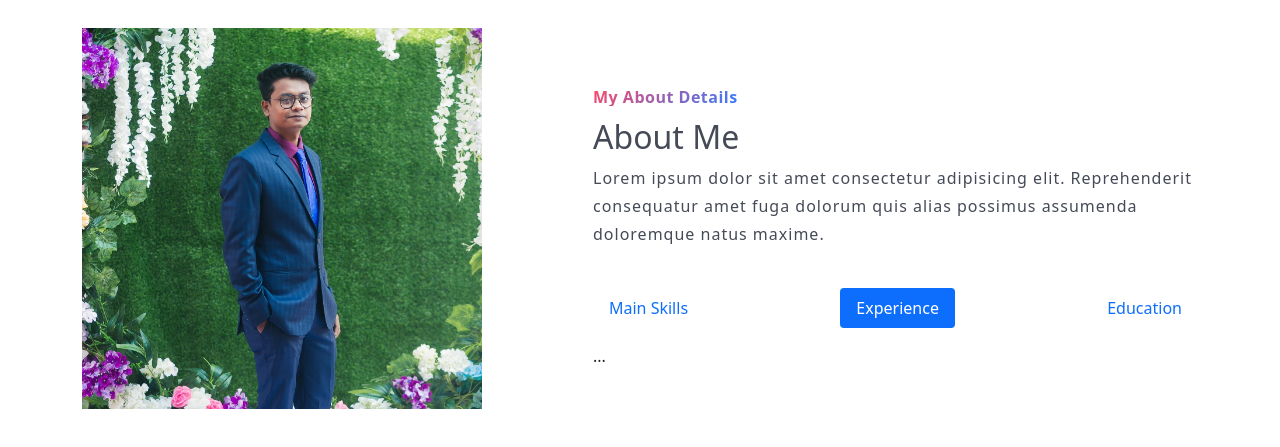
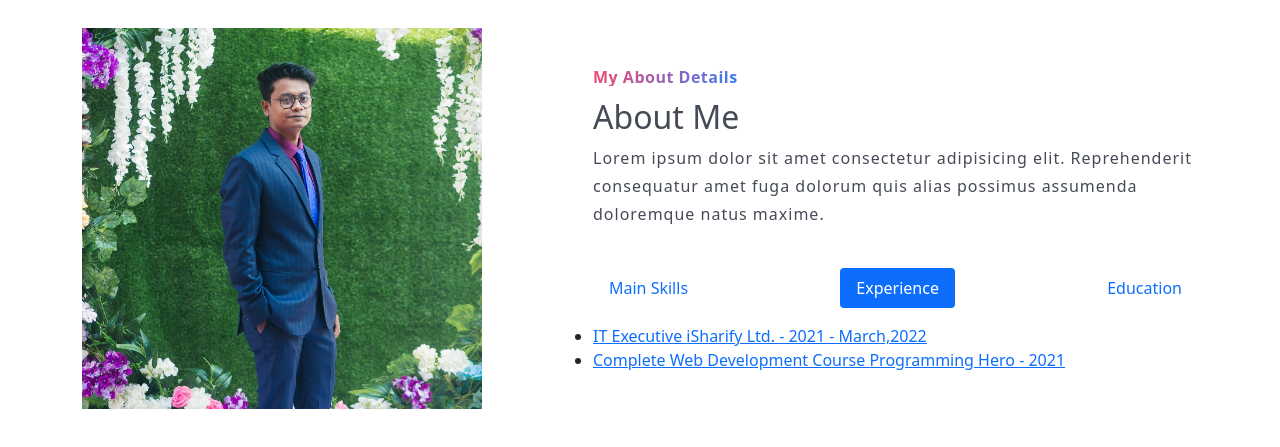
Before and after one commit to aditya19xx/portfolio-website, a plain HTML site: page index.html in a window 1280 px wide. Both pictures are taken after a click on the tab "Experience". Shown: the part 672-1119 px from the top of the page. Drawn offline with nearby package versions, Linux system fonts and the light colour scheme.

Commit message:
download button activated

```diff
--- a/index.html
+++ b/index.html
@@ -91,7 +91,7 @@
               based in Bangladesh
             </h1>
             <div class="mt-4">
-              <a class="main-btn" href="">Download CV</a>
+              <a class="main-btn" href="my_cv.pdf">Download CV</a>
             </div>
           </div>
         </div>
@@ -105,7 +105,7 @@
       <div class="container">
         <div class="row justify-content-between align-items-center">
           <div class="col-lg-5 mb-4 mb-lg-0">
-            <img style="width: 400px" src="images/about.jpg" alt="about-me" />
+            <img style="width: 400px" class="img-fluid" src="images/about.jpg" alt="about-me" />
           </div>
           <div class="col-lg-7 ps-lg-5 text-center text-lg-start">
             <div class="my-3 mb-lg-0">
@@ -174,7 +174,24 @@
                   </div>
                 </div>
 
-                <div class="tab-pane fade" id="pills-experience" role="tabpanel" aria-labelledby="pills-experience-tab">...</div>
+                <div class="tab-pane fade" id="pills-experience" role="tabpanel" aria-labelledby="pills-experience-tab">
+                  <ul class="text-start ps-0">
+                  <li>
+                    <a href="https://ecomclips.com/contact-us/">
+                      IT Executive <span>
+                        iSharify Ltd.
+                      </span> - 2021 - March,2022
+                    </a>
+                  </li>
+                  <li>
+                    <a href="https://web.programming-hero.com/">
+                      Complete Web Development Course <span>
+                        Programming Hero
+                      </span> - 2021
+                    </a>
+                  </li>
+                  </ul>
+                </div>
 
                 <div class="tab-pane fade" id="pills-education" role="tabpanel" aria-labelledby="pills-education-tab">...</div>
               </div>
```
Also changed, not shown: 1 other file.
